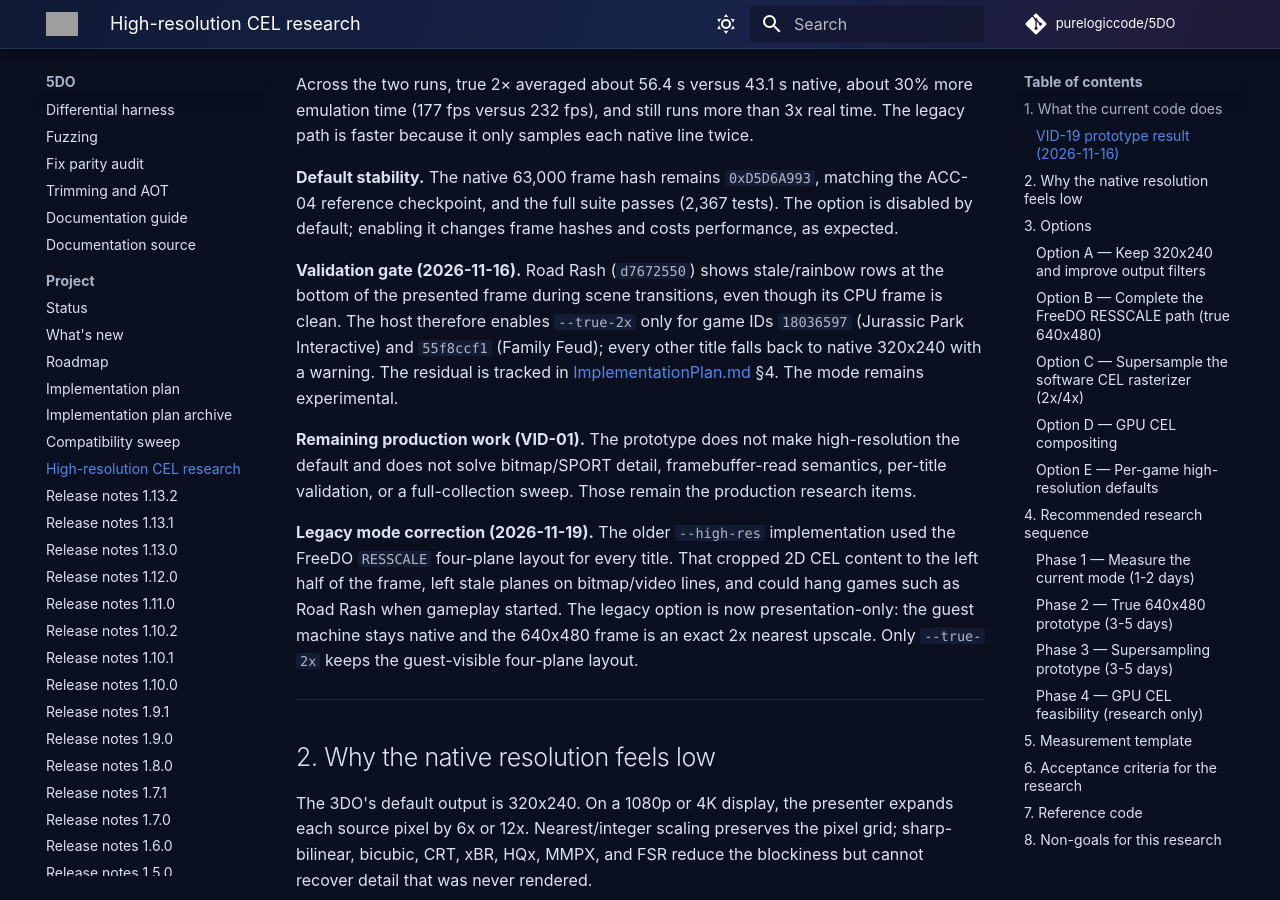
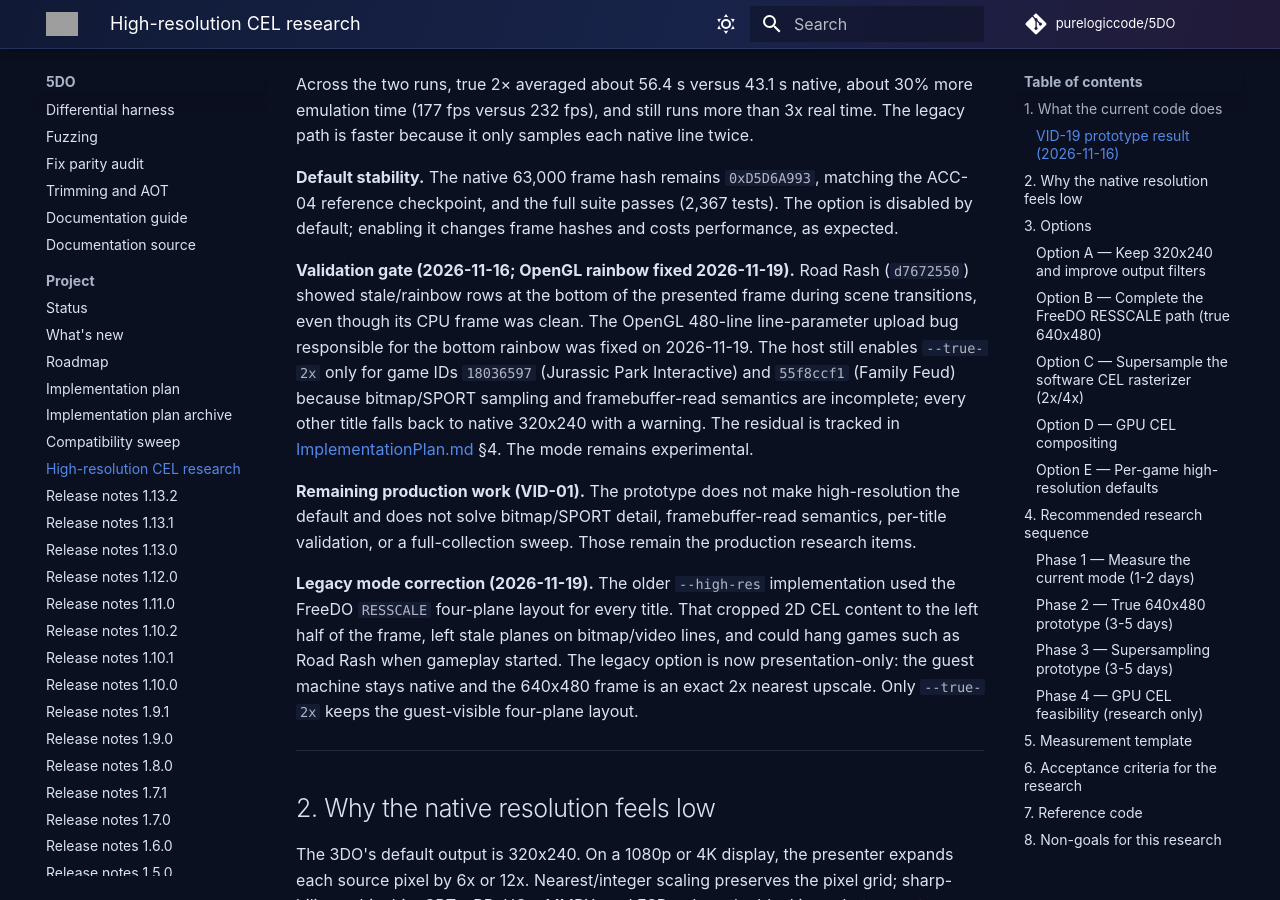
Before and after one commit to purelogiccode/5DO, an MkDocs documentation site: the page built from docs/HighResolutionCelResearch.md, in a window 1280 px wide and 900 px high, scrolled down 3267 px. Built offline with MkDocs 1.6.1 and Material for MkDocs 9.7.7, drawn with Linux system fonts in a browser that asks for light colours; comment, search, counter and statistics services are not loaded; grey boxes are pictures that could not be loaded.

Commit message:
Upload the OpenGL line parameters as RG32UI
The line-parameter texture was allocated and uploaded as four-component `RGBA32UI` while `VdlFrameUploader` packs two words per line (`background`, `out-control`). Native 240-line uploads stayed inside the backing array, but 480-line high-resolution frames read past it, so the bottom rows and every zero background pixel came from uninitialized memory. The texture is now `RG32UI` with an `RGInteger` upload, matching the `uint2` contract Vulkan and Direct3D already use.

Tests: `GlRendererContractTests` assert the span is two words per line on a 480-line frame and that the uploader still exposes the expected words per line. Verified in the desktop OpenGL frontend with FSR at 640x480; the bottom bars are black again.

```diff
--- a/docs/HighResolutionCelResearch.md
+++ b/docs/HighResolutionCelResearch.md
@@ -116,12 +116,15 @@ path is faster because it only samples each native line twice.
 ACC-04 reference checkpoint, and the full suite passes (2,367 tests). The option is
 disabled by default; enabling it changes frame hashes and costs performance, as expected.
 
-**Validation gate (2026-11-16).** Road Rash (`d7672550`) shows stale/rainbow rows at the
-bottom of the presented frame during scene transitions, even though its CPU frame is
-clean. The host therefore enables `--true-2x` only for game IDs `18036597` (Jurassic Park
-Interactive) and `55f8ccf1` (Family Feud); every other title falls back to native 320x240
-with a warning. The residual is tracked in [ImplementationPlan.md](ImplementationPlan.md)
-§4. The mode remains experimental.
+**Validation gate (2026-11-16; OpenGL rainbow fixed 2026-11-19).** Road Rash (`d7672550`)
+showed stale/rainbow rows at the bottom of the presented frame during scene transitions,
+even though its CPU frame was clean. The OpenGL 480-line line-parameter upload bug
+responsible for the bottom rainbow was fixed on 2026-11-19. The host still enables
+`--true-2x` only for game IDs `18036597` (Jurassic Park Interactive) and `55f8ccf1`
+(Family Feud) because bitmap/SPORT sampling and framebuffer-read semantics are
+incomplete; every other title falls back to native 320x240 with a warning. The residual
+is tracked in [ImplementationPlan.md](ImplementationPlan.md) §4. The mode remains
+experimental.
 
 **Remaining production work (VID-01).** The prototype does not make high-resolution the
 default and does not solve bitmap/SPORT detail, framebuffer-read semantics, per-title
```
Also changed, not shown: CHANGELOG.md (+8 -0 lines), docs/Compatibility.md (+3 -1 lines), docs/KnownIssues.md (+6 -5 lines), 2 other files.
